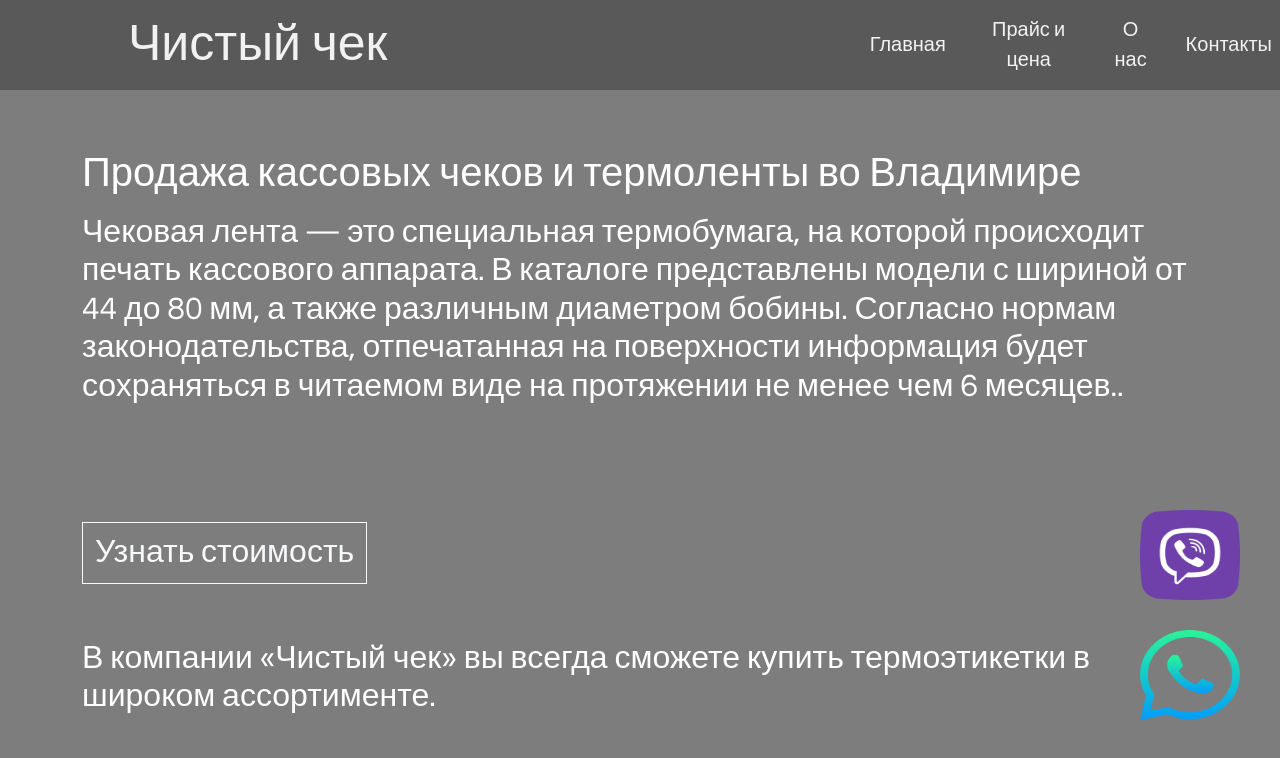
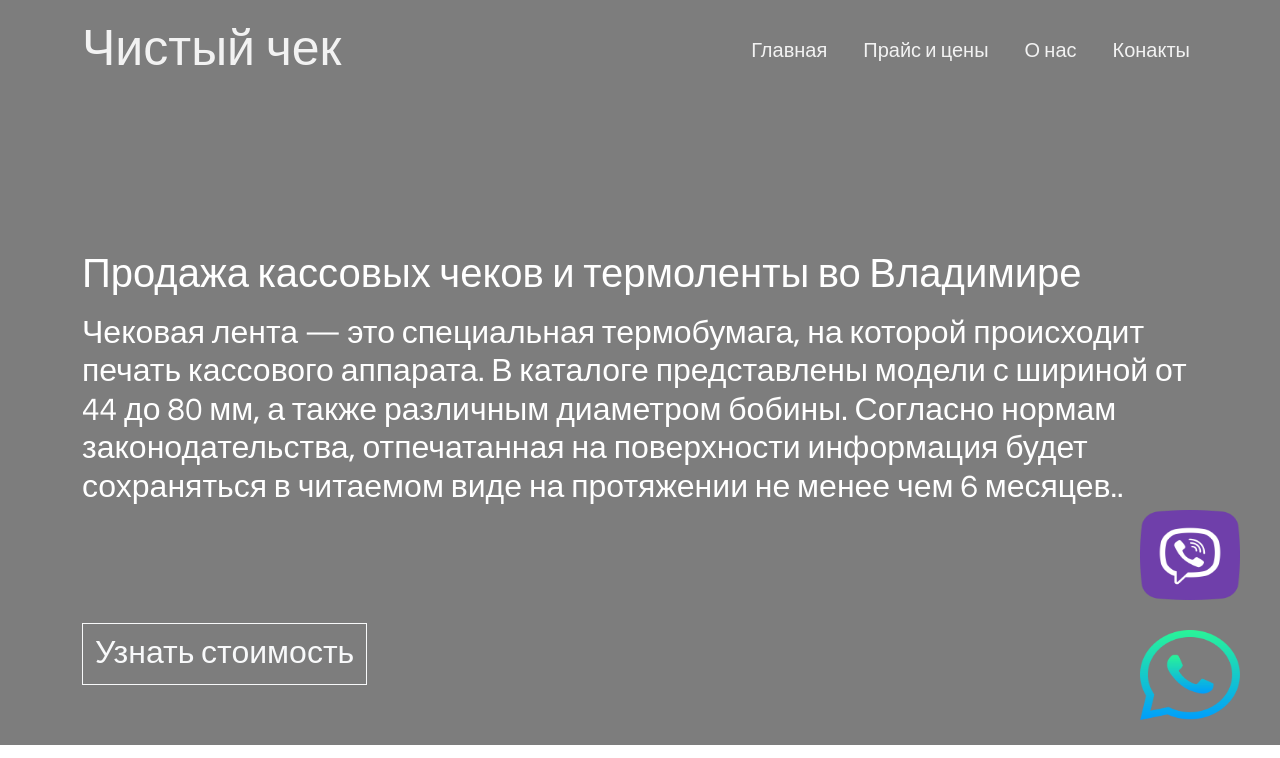
Before and after one commit to xaosLive/redisign, a plain HTML site: page index.html in a window 1280 px wide. Shown: the top 758 px of the page. Drawn offline with nearby package versions, Linux system fonts and the light colour scheme.

Commit message:
update commit

```diff
--- a/css/index.css
+++ b/css/index.css
@@ -24,17 +24,12 @@ body{
   background-image: url(/img/first-display.jpg);
   background-size: cover;
   background-repeat: no-repeat;
- height: 100vh;
+
   color: #fff;
   background-repeat:no-repeat;
   background-attachment:fixed;
 }
-@media(max-width:768px){
-    .first-display{
-        background-attachment:none;
-        overflow: hidden;
-    }
-}
+
 .bg-fon{
     width: 100%;
     height: 100%;
@@ -42,24 +37,16 @@ body{
 
 }
 .navbar{
-    background-color: transparent;
-    /* max-width: 1200px; */
+    background-color: transparent!important;
+
     margin: auto;
     font-size: 20px;
     background-color: #555;
     opacity: 0.9;
-    height: 90px;
-    overflow-x: hidden;
-}
-.navbar-nav{
-    align-items: center;
-    text-align: center;
-    margin-left: auto;
-    margin-left: 50%;
-
 
 
 }
+
 .btn{
     border-radius: 0%!important;
     -webkit-border-radius: 0%!important;
@@ -67,14 +54,8 @@ body{
     -ms-border-radius: 0%!important;
     -o-border-radius: 0%!important;
 }
-.nav-center-item{
-
-}
-.navbar-expand-lg {
-}
-.navbar-light {
-}
-.bg-light {
+.navbar-toggler{
+    color: #fff!important;
 }
 .container-fluid {
 }
@@ -82,18 +63,9 @@ body{
     font-size: 50px!important;
     color: #fff;
 }
-.navbar-brand {
-    margin-left:10%;
-}
-.navbar-toggler {
-}
-.navbar-toggler-icon {
-}
-.collapse {
-}
-.navbar-collapse {
-}
-.navbar-nav {
+
+.mb-description{
+    padding-bottom: 60px;
 }
 .nav-item {
     margin-left: 20px;
--- a/index.html
+++ b/index.html
@@ -24,33 +24,34 @@
 <body>
     <Section class="first-display">
         <div class="bg-fon">
+            <nav class="navbar navbar-expand-lg">
                 <div class="container">
-                <nav class="navbar navbar-expand-lg fixed-top">
-
-                    <a class="navbar-brand" href="#">Чистый <span class="logo">чек</span></a>
-                    <button class="navbar-toggler" type="button" data-bs-toggle="collapse"
-                        data-bs-target="#navbarSupportedContent" aria-controls="navbarSupportedContent"
-                        aria-expanded="false" aria-label="Toggle navigation">
-                        <span class="navbar-toggler-icon"></span>
+                  <a class="navbar-brand" href="#">Чистый чек</a>
+                  <button class="navbar-toggler" type="button" data-bs-toggle="collapse" data-bs-target="#navbarSupportedContent" aria-controls="navbarSupportedContent" aria-expanded="false" aria-label="Toggle navigation">
+                    <i class="fa-solid fa-bars"></i>
                   </button>
-                    <div class="collapse navbar-collapse" id="navbarSupportedContent">
-                        <ul class="navbar-nav nav-center-item">
+                  <div class="collapse navbar-collapse justify-content-end" id="navbarSupportedContent">
+                    <ul class="navbar-nav ">
                       <li class="nav-item">
                         <a class="nav-link active" aria-current="page" href="#">Главная</a>
                       </li>
                       <li class="nav-item">
-                                <a class="nav-link" href="#two-section">Прайс и цена</a>
+                        <a class="nav-link" href="#two-section">Прайс и цены</a>
                       </li>
                       <li class="nav-item">
                         <a class="nav-link" href="#three-section">О нас</a>
                       </li>
                       <li class="nav-item">
-                                <a class="nav-link" href="#Contacts">Контакты</a>
+                        <a class="nav-link" href="#Contacts">Конакты</a>
                       </li>
                     </ul>
-
+                  </div>
                 </div>
               </nav>
+
+                <!-- nav -->
+
+             <div class="container">
                 <div class="col-12 first-description">
                     <h1 class="first-title">Продажа кассовых чеков и термоленты
                         во Владимире</h1>
@@ -62,14 +63,13 @@
                         читаемом виде на протяжении не менее чем 6 месяцев..
                     </h2>
                     </p>
-                    <p>
+                    <p class="mb-description">
                         <a href="tel: +79190181793" class="btn btn-outline-light">Узнать стоимость</a>
                     </p>
                 </div>
-                <div class="col-12 first-description-item">
-                    <h2>В компании «Чистый чек» вы всегда сможете купить термоэтикетки в широком ассортименте.</h2>
              </div>
-            </div>
+
+
 
         </div>
     </Section>
```
Lines whose indentation alone changed are shown as unchanged.
